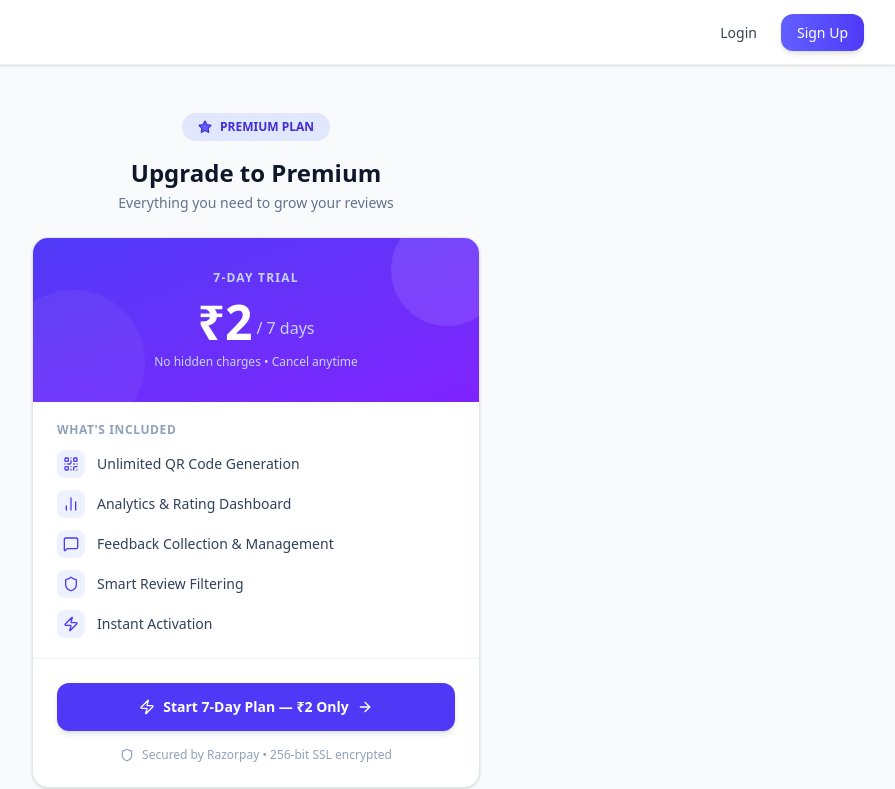
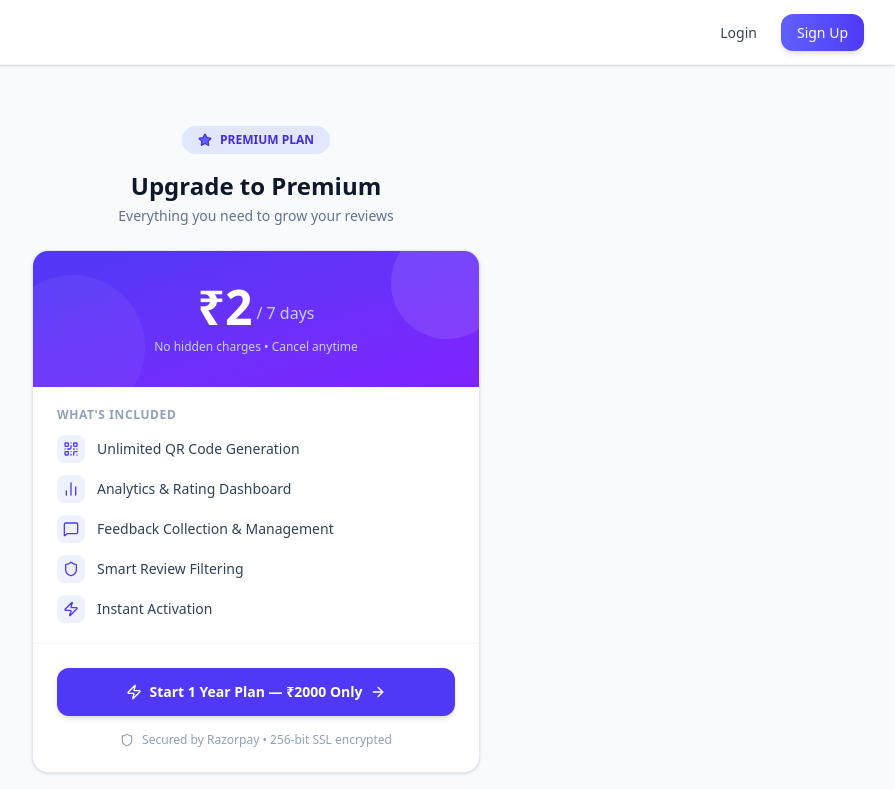
Before and after one commit to vocalheart/qr-review-us-ftontend, a Next.js app: page /subscribe in a window 1280 px wide. Shown: the top 789 px of the page, without its empty margins (384-1279 px from the left). Built offline with nearby package versions, Linux system fonts and the light colour scheme; no server answers.

Commit message:
new updated code

```diff
--- a/src/app/context/AuthContext.js
+++ b/src/app/context/AuthContext.js
@@ -19,7 +19,6 @@ export function AuthProvider({ children }) {
       const res = await axios.get("/auth/me", {
         withCredentials: true,
       });
-
       if (res?.data?.user) {
         setUser(res.data.user);
       } else {
@@ -61,17 +60,13 @@ export function AuthProvider({ children }) {
   const login = async (email, password) => {
     try {
       setLoading(true);
-
       const res = await axios.post(
         "/login",
         { email, password },
         { withCredentials: true }
       );
-
       setUser(res.data.user);
-
       router.replace("/dashboard");
-
       return res.data;
     } catch (error) {
       setUser(null);
--- a/src/app/subscribe/page.js
+++ b/src/app/subscribe/page.js
@@ -264,7 +264,7 @@ export default function SubscribePage() {
             <div className="absolute -top-6 -right-6 w-28 h-28 bg-white/10 rounded-full" />
             <div className="absolute -bottom-8 -left-8 w-36 h-36 bg-white/5 rounded-full" />
 
-            <p className="text-indigo-200 text-xs font-semibold uppercase tracking-widest mb-3">7-Day Trial</p>
+            {/* <p className="text-indigo-200 text-xs font-semibold uppercase tracking-widest mb-3">7-Day Trial</p> */}
             <div className="flex items-end justify-center gap-1 mb-2">
               <span className="text-5xl font-extrabold">₹2</span>
               <span className="text-indigo-200 text-base pb-1.5">/ 7 days</span>
@@ -315,7 +315,7 @@ export default function SubscribePage() {
                 ) : (
                   <>
                     <Zap className="w-4 h-4" />
-                    Start 7-Day Plan — ₹2 Only
+                    Start 1 Year Plan — ₹2000 Only
                     <ArrowRight className="w-4 h-4" />
                   </>
                 )}
```
